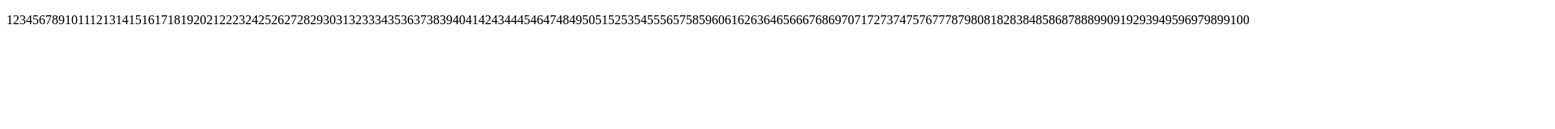
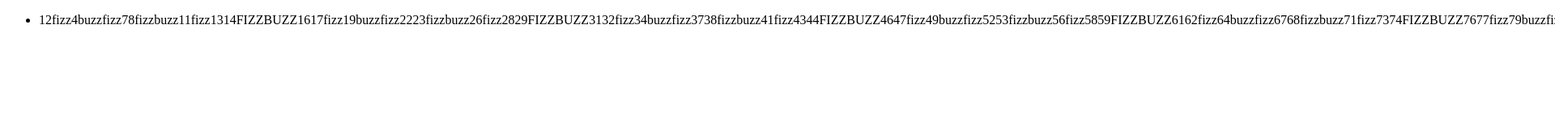
Before and after one commit to lindabettini/js-fizzbuzz, a plain HTML site: page index.html in a window 1280 px wide. Shown: the top 160 px of the page at 81% size, 1920 px wide, since content can reach past the window. Drawn offline with Linux system fonts and the light colour scheme.

Commit message:
Add fizz + buzz + FIZZBUZZ

```diff
--- a/index.html
+++ b/index.html
@@ -10,8 +10,11 @@
 </head>
 
 <body>
-    <p id="result"></p>
-    <script src="script.js"></script>
+    <ul>
+        <li id="any-number"></li>
+    </ul>
+    <script src=" script.js">
+    </script>
 </body>
 
 </html>
--- a/script.js
+++ b/script.js
@@ -12,14 +12,27 @@ Abbiamo visto qualcosa di particolare che possiamo usare?
 % 5 ==0 */
 
 
-let toPrint = document.getElementById('result');
+let allNumbers = document.getElementById('any-number');
 
 let numbers = '';
 
 // // Scrivi un programma che stampi i numeri da 1 a 100
 for (let i = 1; i <= 100; i++) {
-    console.log(i);
-    numbers = numbers + i;
+
+    if ((i % 3 ==0) && (i % 5 ==0)) {
+        numbers = numbers + `FIZZBUZZ`;
+    }
+
+    else if (i % 3 ==0) {
+        numbers = numbers + `fizz`;
+    }
+    else if (i % 5 ==0) {
+        numbers = numbers + `buzz`;
+    }
+
+    else if (!(i % 3 ==0) && !(i % 5 ==0)) {
+        numbers = numbers + i;
+    }
 }
 
-toPrint.innerHTML = numbers;
+allNumbers.innerHTML = numbers;
```
